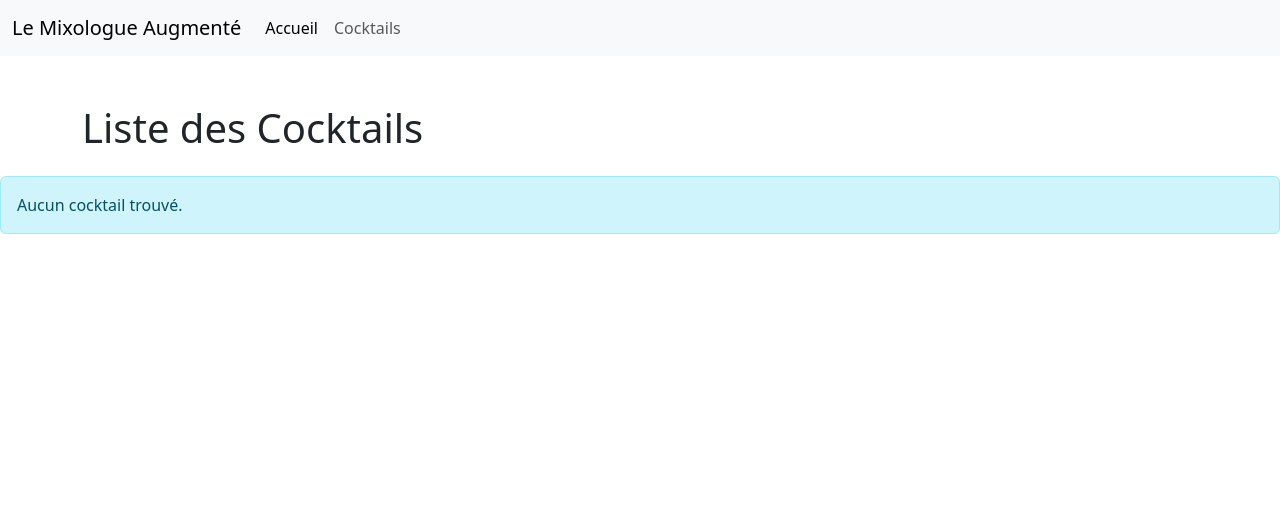
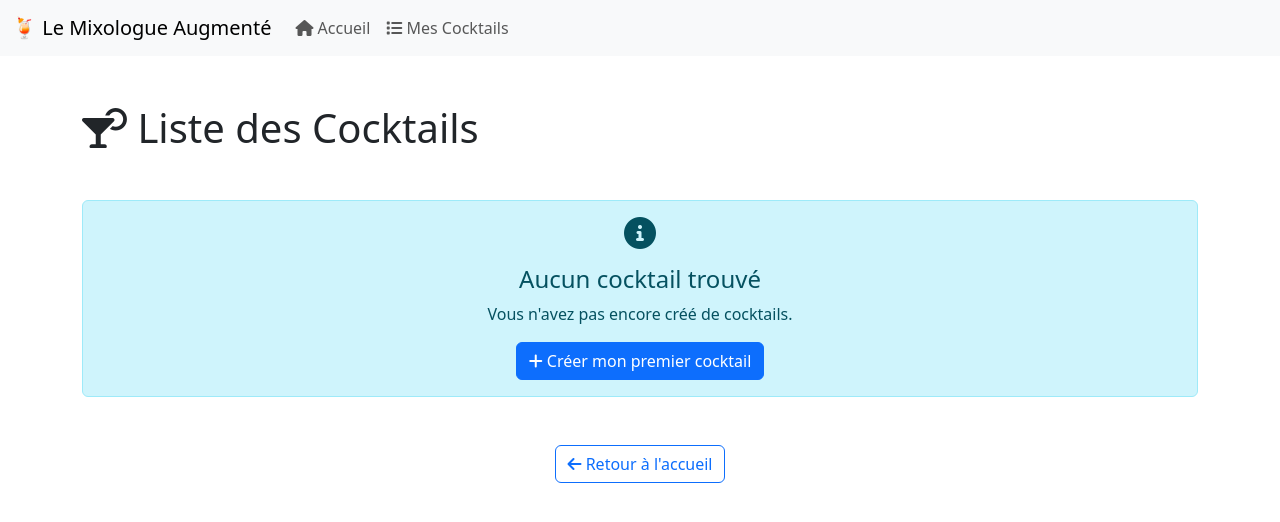
Before and after one commit to thestrangemonster/evaluationNikkow, a Flask app: page /cocktails in a window 1280 px wide. Shown: the top 522 px of the page. Run offline with Flask 3, Linux system fonts and the light colour scheme.

Commit message:
fix add cocktails with ollama and front end

```diff
--- /dev/null
+++ b/templates/base.html
@@ -0,0 +1,36 @@
+<!DOCTYPE html>
+<html lang="fr">
+<head>
+    <meta charset="UTF-8">
+    <meta name="viewport" content="width=device-width, initial-scale=1.0">
+    <title>{% block title %}Le Mixologue Augmenté{% endblock %}</title>
+    <link href="https://cdn.jsdelivr.net/npm/bootstrap@5.3.0/dist/css/bootstrap.min.css" rel="stylesheet">
+    <link rel="stylesheet" href="https://cdnjs.cloudflare.com/ajax/libs/font-awesome/6.0.0-beta3/css/all.min.css">
+</head>
+<body>
+    <nav class="navbar navbar-expand-lg navbar-light bg-light">
+        <div class="container-fluid">
+            <a class="navbar-brand" href="{{ url_for('main.index') }}">🍹 Le Mixologue Augmenté</a>
+            <div class="collapse navbar-collapse">
+                <ul class="navbar-nav">
+                    <li class="nav-item">
+                        <a class="nav-link" href="{{ url_for('main.index') }}">
+                            <i class="fas fa-home"></i> Accueil
+                        </a>
+                    </li>
+                    <li class="nav-item">
+                        <a class="nav-link" href="{{ url_for('cocktails.show_cocktails') }}">
+                            <i class="fas fa-list"></i> Mes Cocktails
+                        </a>
+                    </li>
+                </ul>
+            </div>
+        </div>
+    </nav>
+
+    {% block content %}
+    {% endblock %}
+
+    <script src="https://cdn.jsdelivr.net/npm/bootstrap@5.3.0/dist/js/bootstrap.bundle.min.js"></script>
+</body>
+</html>
--- a/templates/cocktails.html
+++ b/templates/cocktails.html
@@ -1,40 +1,93 @@
-{% extends 'index.html' %}
+{% extends 'base.html' %}
 
-{% block title %}Cocktails{% endblock %}
+{% block title %}Mes Cocktails - Le Mixologue Augmenté{% endblock %}
 
 {% block content %}
 
 <div class="container mt-5">
-    <h1 class="mb-4">Liste des Cocktails</h1>
+    <h1 class="mb-4">
+        <i class="fas fa-cocktail"></i> Liste des Cocktails
+    </h1>
 </div>
 
 {% if cocktails %}
-<div class="mt-5">
+<div class="container mt-5">
     {% for cocktail in cocktails %}
-    <div class="mt-4 p-3 border rounded">
-        <h2>{{ cocktail.name_created }}</h2>  <!-- CORRIGÉ: name_created -->
-        <p><strong>Ingrédients:</strong> {{ cocktail.ingredients }}</p>
-        <p><strong>Histoire:</strong> {{ cocktail.story_describe }}</p>  <!-- CORRIGÉ: story_describe -->
-        <p><strong>Ambiance:</strong> {{ cocktail.sound_ambiance }}</p>  <!-- AJOUTÉ -->
-        <p><strong>Prompt Image:</strong> {{ cocktail.picture_prompt }}</p>  <!-- AJOUTÉ -->
-        <p><strong>Demande:</strong> {{ cocktail.cocktail_prompt }}</p>
-        <small class="text-muted">ID: {{ cocktail.id }}</small>
+    <div class="card mt-4 shadow-sm">
+        <div class="card-body">
+            <div class="d-flex justify-content-between align-items-start">
+                <div class="flex-grow-1">
+                    <h2 class="card-title text-primary">
+                        <i class="fas fa-glass-martini-alt"></i> {{ cocktail.name_created }}
+                    </h2>
 
+                    <div class="row">
+                        <div class="col-md-6">
+                            <p><strong><i class="fas fa-list"></i> Ingrédients:</strong></p>
+                            <p class="text-muted">{{ cocktail.ingredients }}</p>
+                        </div>
+                        <div class="col-md-6">
+                            <p><strong><i class="fas fa-music"></i> Ambiance:</strong></p>
+                            <p class="text-muted">{{ cocktail.sound_ambiance }}</p>
+                        </div>
+                    </div>
+
+                    <div class="mt-3">
+                        <p><strong><i class="fas fa-book-open"></i> Histoire:</strong></p>
+                        <p class="text-muted">{{ cocktail.story_describe }}</p>
+                    </div>
+
+                    <div class="mt-3">
+                        <p><strong><i class="fas fa-camera"></i> Description image:</strong></p>
+                        <p class="text-muted small">{{ cocktail.picture_prompt }}</p>
+                    </div>
+
+                    <div class="mt-3">
+                        <p><strong><i class="fas fa-quote-left"></i> Demande originale:</strong></p>
+                        <p class="text-muted fst-italic">"{{ cocktail.cocktail_prompt }}"</p>
+                    </div>
+
+                    <small class="text-muted">
+                        <i class="fas fa-hashtag"></i> ID: {{ cocktail.id }}
+                    </small>
+                </div>
+
+                <div class="ms-3">
                     <!-- Formulaire HTML pour la suppression -->
                     <form method="POST" action="/cocktails/delete/{{ cocktail.id }}" style="display: inline;">
                         <button type="submit"
                                 class="btn btn-danger btn-sm"
-                    onclick="return confirm('Supprimer le cocktail {{ cocktail.name_created }} ?')">
-                Supprimer
+                                onclick="return confirm('Êtes-vous sûr de vouloir supprimer le cocktail {{ cocktail.name_created }} ?')"
+                                title="Supprimer ce cocktail">
+                            <i class="fas fa-trash"></i> Supprimer
                         </button>
                     </form>
+                </div>
+            </div>
+        </div>
     </div>
     {% endfor %}
 </div>
 {% else %}
-<div class="alert alert-info" role="alert">
-    Aucun cocktail trouvé.
+<div class="container mt-5">
+    <div class="alert alert-info text-center" role="alert">
+        <i class="fas fa-info-circle fa-2x mb-3"></i>
+        <h4>Aucun cocktail trouvé</h4>
+        <p>Vous n'avez pas encore créé de cocktails.</p>
+        <a href="{{ url_for('main.index') }}" class="btn btn-primary">
+            <i class="fas fa-plus"></i> Créer mon premier cocktail
+        </a>
+    </div>
 </div>
 {% endif %}
 
+<!-- Bouton retour à l'accueil -->
+<div class="container mt-5 mb-5">
+    <div class="text-center">
+        <a href="{{ url_for('main.index') }}" class="btn btn-outline-primary">
+            <i class="fas fa-arrow-left"></i> Retour à l'accueil
+        </a>
+    </div>
+</div>
+
 {% endblock %}
--- a/templates/index.html
+++ /dev/null
@@ -1,35 +0,0 @@
-<!DOCTYPE html>
-<html lang="fr">
-    <head>
-        <meta charset="UTF-8">
-        <meta name="viewport" content="width=device-width, initial-scale=1.0">
-        <title>{% block title %}Le Mixologue Augmenté{% endblock %}</title>
-        <link rel="stylesheet" href="{{ url_for('static', filename='css/style.css') }}">
-        <!-- CDN Bootstrap-->
-        <link href="https://cdn.jsdelivr.net/npm/bootstrap@5.3.0/dist/css/bootstrap.min.css" rel="stylesheet">
-        <link rel="stylesheet" href="https://cdnjs.cloudflare.com/ajax/libs/font-awesome/6.0.0-beta3/css/all.min.css">
-
-    </head>
-    <body>
-        <nav class="navbar navbar-expand-lg navbar-light bg-light">
-            <div class="container-fluid">
-                <a class="navbar-brand" href="{{ url_for('main.index') }}">Le Mixologue Augmenté</a>
-                <button class="navbar-toggler" type="button" data-bs-toggle="collapse" data-bs-target="#navbarNav" aria-controls="navbarNav" aria-expanded="false" aria-label="Toggle navigation">
-                    <span class="navbar-toggler-icon"></span>
-                </button>
-                <div class="collapse navbar-collapse" id="navbarNav">
-                    <ul class="navbar-nav">
-                        <li class="nav-item">
-                            <a class="nav-link active" aria-current="page" href="{{ url_for('main.index') }}">Accueil</a>
-                        </li>
-                        <li class="nav-item">
-                            <a class="nav-link" href="{{ url_for('main.cocktails') }}">Cocktails</a>
-                        </li>
-                    </ul>
-                </div>
-            </div>
-        </nav>
-        {% block content %}
-        {% endblock %}
-    </body>
-</html>
--- a/view/main.py
+++ b/view/main.py
@@ -1,14 +1,8 @@
 from flask import Blueprint, render_template
-from models import StockCocktails
+
 
 main_bp = Blueprint('main', __name__)
 
 @main_bp.route('/')
 def index():
-    cocktails = StockCocktails.query.all()
-    return render_template('index.html', cocktails=cocktails)
-
-@main_bp.route('/cocktails')
-def cocktails():
-    cocktails = StockCocktails.query.all()
-    return render_template('cocktails.html', cocktails=cocktails)
+    return render_template('home.html')
```
Also changed, not shown: templates/home.html (added, +68 -0 lines), view/responses.py (+78 -19 lines). Lines whose indentation alone changed are shown as unchanged.
